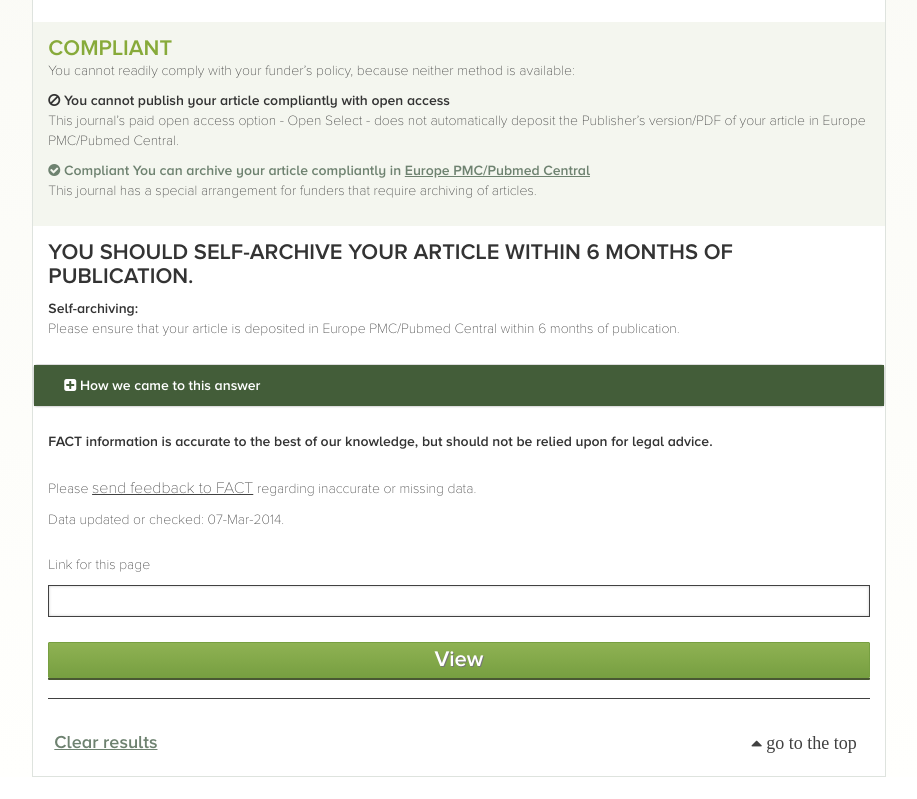
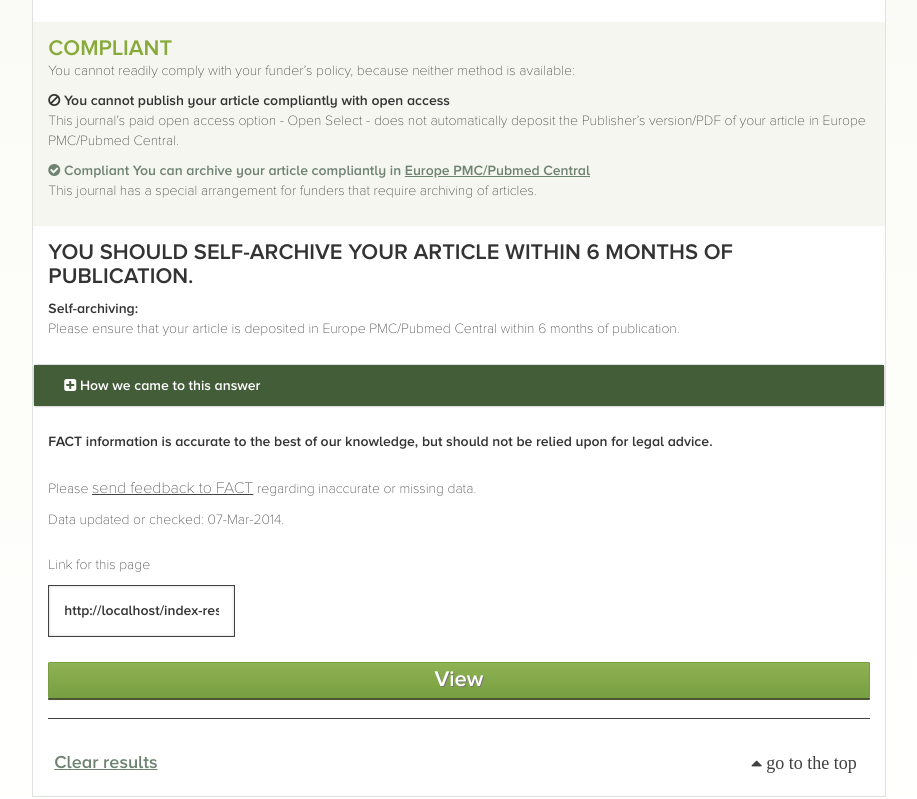
Before and after one commit to abyczkowska/sherpafact, a plain HTML site: page index-result-compliant.html in a window 1280 px wide. Shown: the part 578-1377 px from the top of the page, without its empty margins (181-1098 px from the left). Drawn offline with Linux system fonts and the light colour scheme.

Commit message:
link to current page in select field

```diff
--- a/index-result-compliant.html
+++ b/index-result-compliant.html
@@ -267,7 +267,7 @@
                 </div>
                 <div class="additional-info">
                     <p>Link for this page</p>
-                    <div class="link-box"></div>
+                    <input type="text" class="link-box"></input>
                 </div>
 
                 <a class="btn search-button view-button">View</a>
@@ -320,8 +320,9 @@
     $(document).ready(function() {
         $("#funders-select").select2({
           placeholder: 'Click to select Funders'
-          });
-          $("#clear-select").click(function() { $("#funders-select").select2("val", ""); });
+        });
+        $("#clear-select").click(function() { $("#funders-select").select2("val", ""); });
+        $('.link-box').val(window.location.href);
     });
 </script>
 </body>
```
